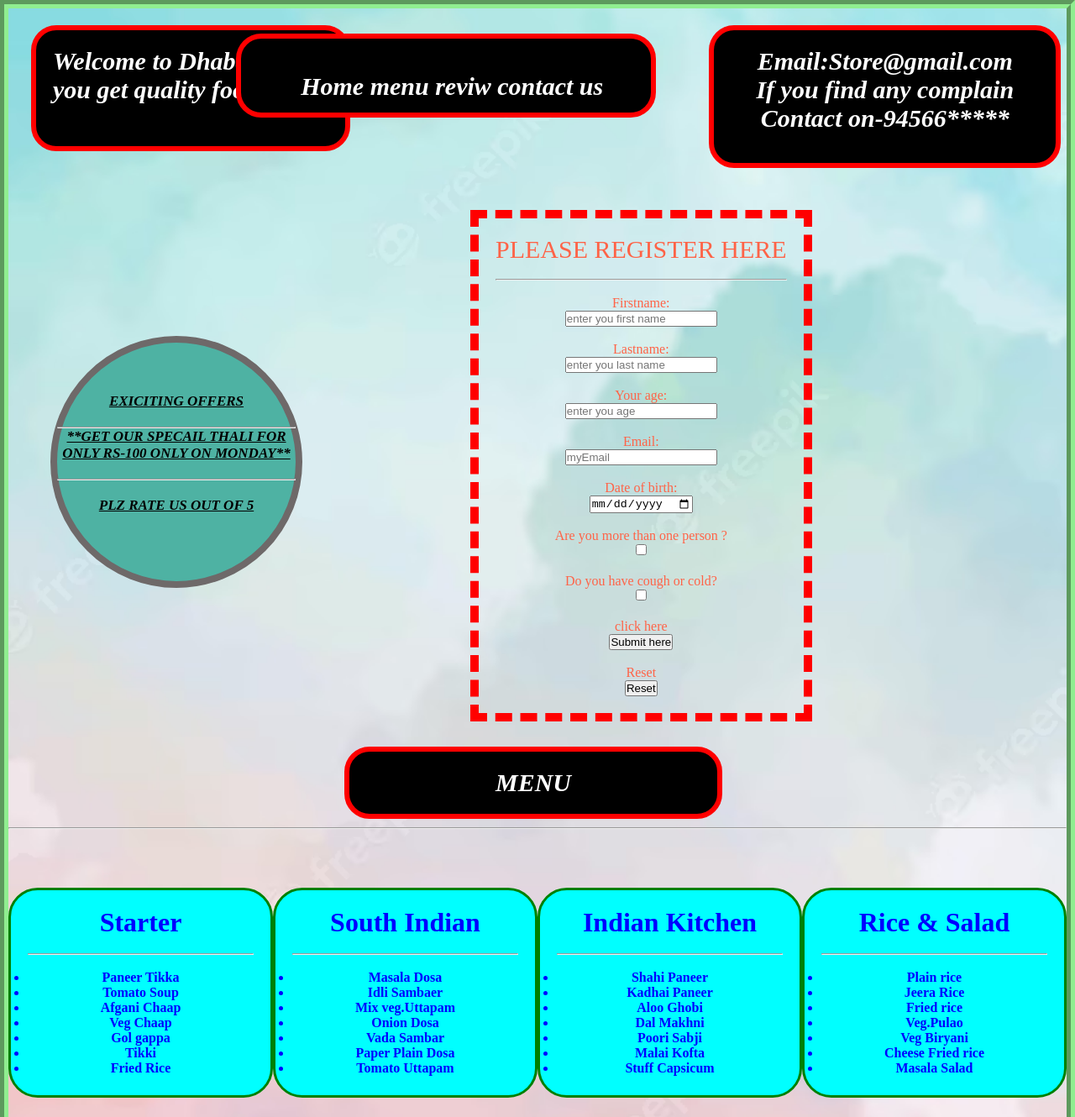
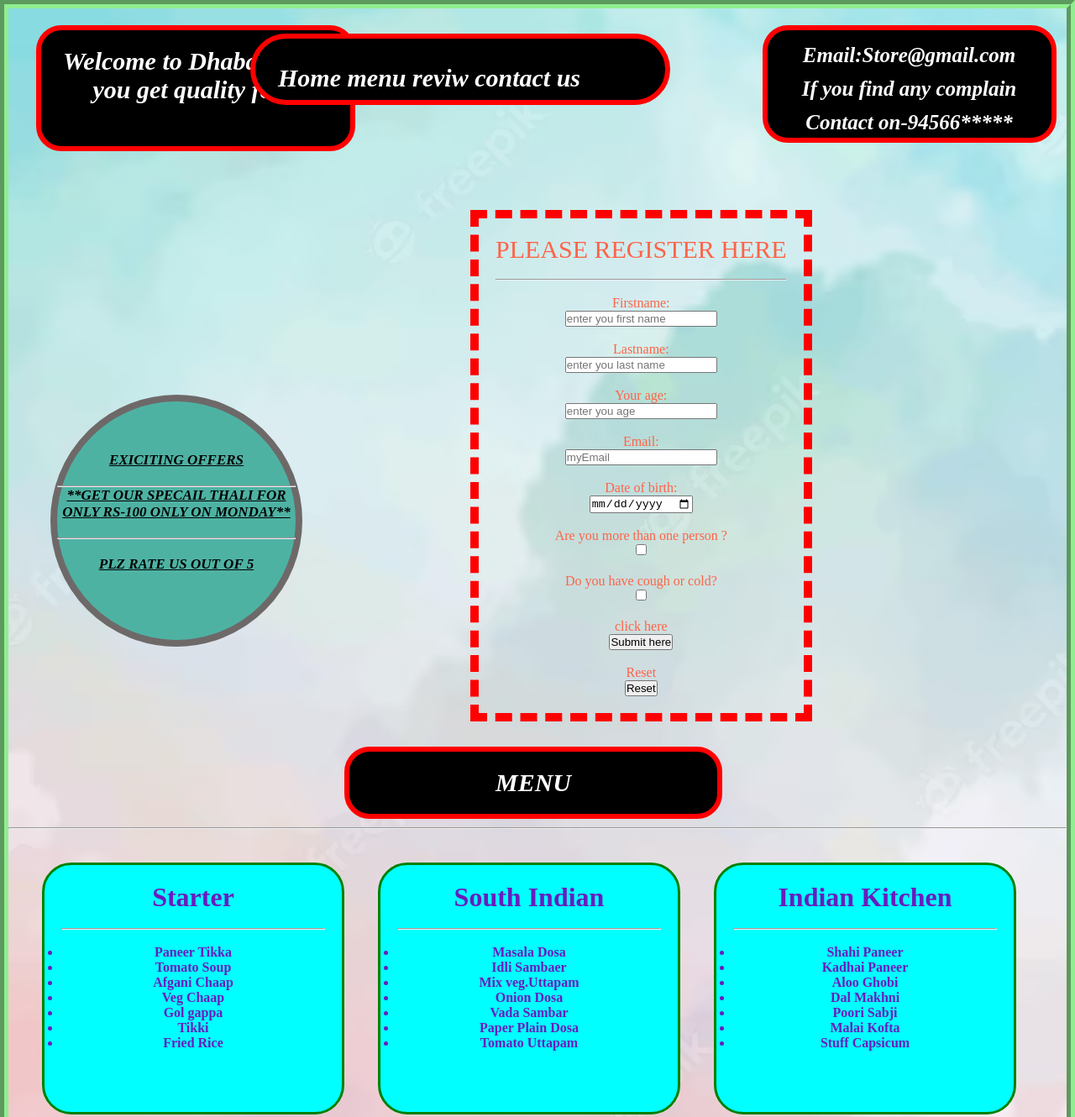
Before and after one commit to Basu0807/handson2-css, a plain HTML site: page index.html in a window 1280 px wide. Shown: the top 1330 px of the page at 84% size. Drawn offline with Linux system fonts and the light colour scheme.

Commit message:
change card positions

```diff
--- a/styles.css
+++ b/styles.css
@@ -10,15 +10,14 @@ body{
     border: 10px groove lightgreen;
     background-image: url(./background.avif);
     background-repeat: no-repeat;
-
     background-size: cover;
 }
 
 .upperpart{
 
     display: flex;
+
     justify-content: space-around;
-
 
 }
 
@@ -26,34 +25,44 @@ body{
     background-color: black;
     border: 6px solid red;
     color: white;
-    border-radius: 30px;
     font-style: italic;
     font-weight: bold;
     font-size: 30px;
+    border-radius: 30px;
 
 }
 
 .firstbox{
-    margin: 20px;
-    padding: 20px;
     height: 150px;
     width: 380px;
+    margin: 20px;
+    padding: 20px ;
+    text-align: center;
+
 }
 
 .secondbox{
-    height: 100px;
+    height: 85px;
     width: 500px ;
     margin-left: -170px;
-    padding: 40px 5px 2px 20px;
+    padding: 30px 75px 5px 2px;
     margin-top: 30px;
     text-align: center;
+    border-radius: 50px;
+
     }
 
 .thirdbox{
-    padding: 20px 50px 2px 50px;
-    margin-left: 50px;
+    font-size: 25px;
+    height: 140px;
+    width: 350px;
+    padding: 10px 10px ;
+    margin-left: 85px;
     margin-top: 20px;
     text-align: center;
+    line-height: 40px;
+    border-radius: 30px;
+
 }
 
 .middlepart{
@@ -70,7 +79,7 @@ body{
     padding: 60px 0px 20px 0px;
     font-weight:bolder;
     font-style: italic;
-    margin-top: 200px;
+    margin-top: 270px;
     margin-left: 50px;
     font-size: 17px;
     text-decoration: underline;
@@ -98,10 +107,7 @@ form{
 .lowerpart{
     display: flex;
     flex-wrap: wrap;
-    flex-direction: row;
-    justify-content:space-evenly;
-
-
+    margin: 20px;
 
 
 
@@ -110,17 +116,15 @@ form{
     background-color: aqua;
     padding: 20px;
     text-align: center;
-    width: 315px;
-    height: 250px;
+    width: 360px;
+    height: 300px;
     border-radius: 35px;
-    color: blue;
+    color: rgb(104, 29, 191);
     font-weight: bold;
     border: 3px solid green;
-    /* margin: 30px; */
-    /* margin-bottom: 100px; */
-    margin-top: 70px;
-    margin-bottom: 70px;
+    margin: 20px;
+    margin-bottom: 40px;
 }
 .menu6{
-    height: 300px;
+    height: 350px;
 }
```
